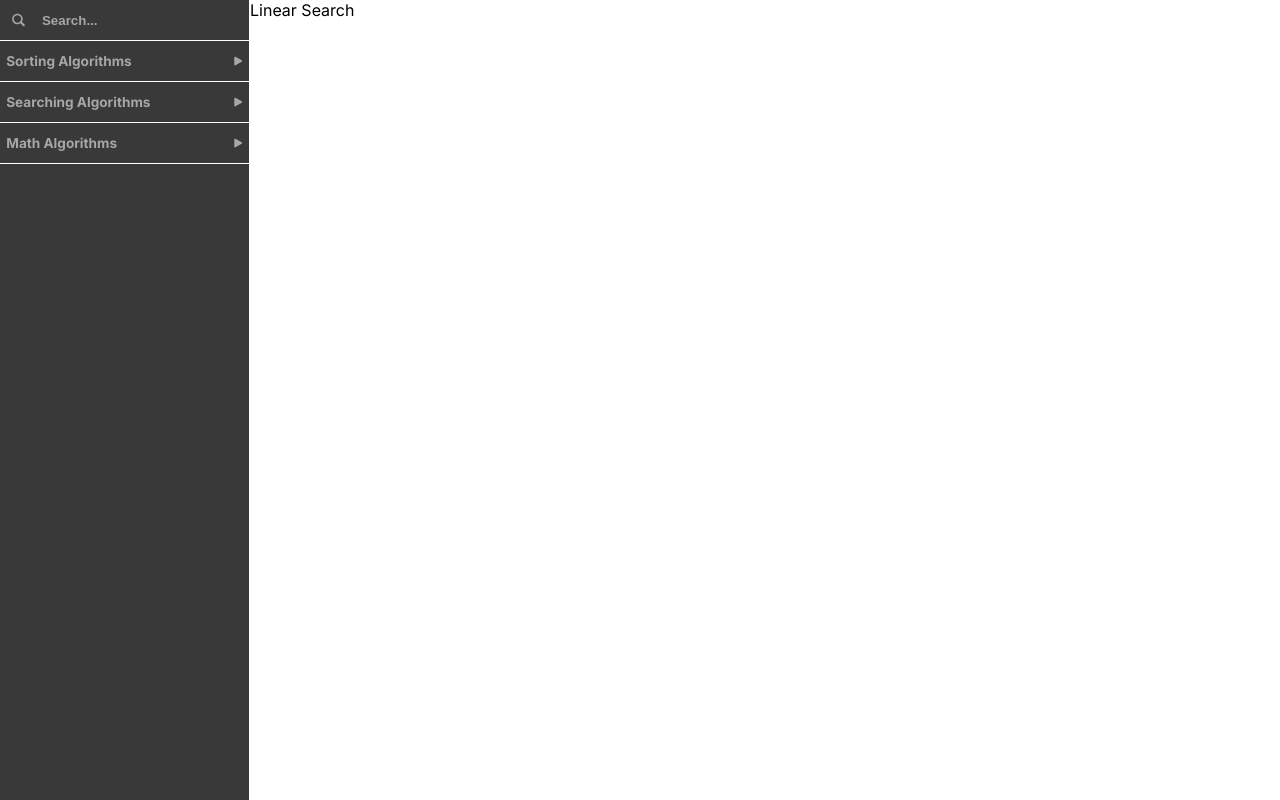
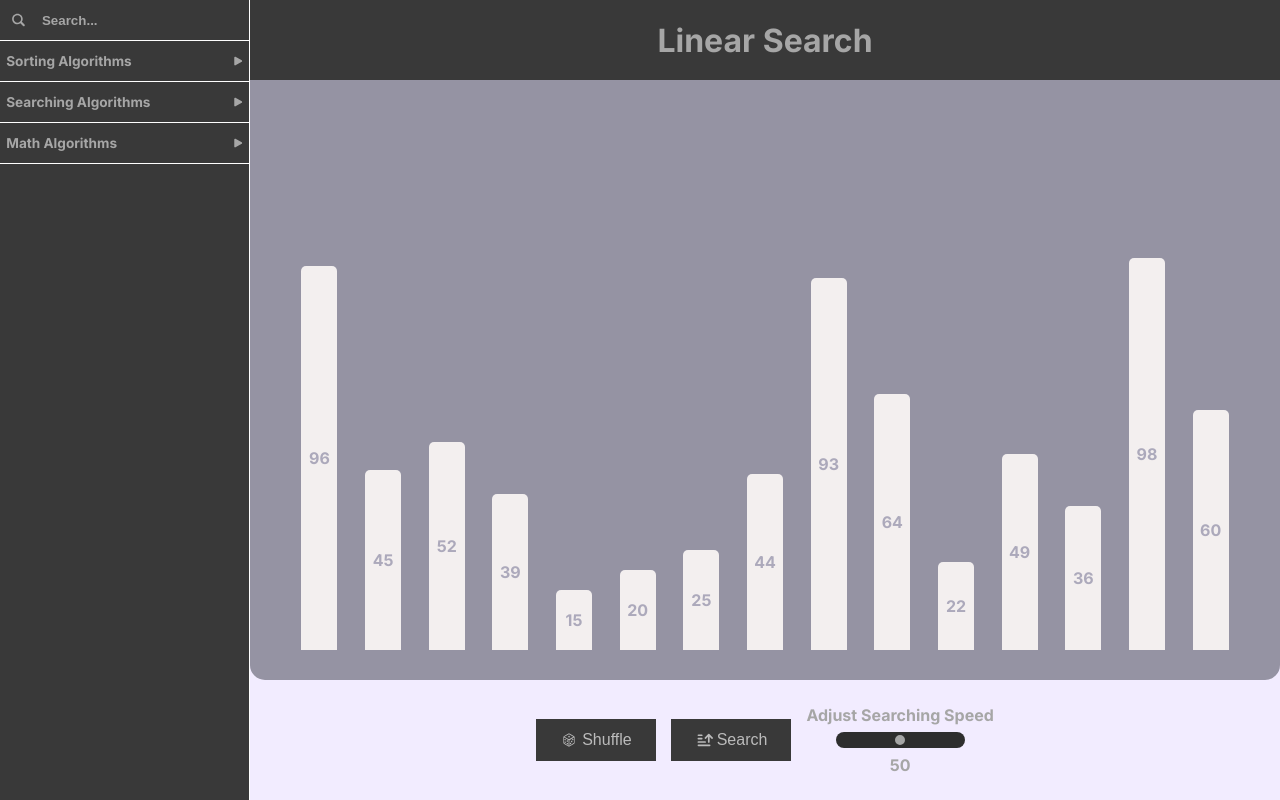
Before and after one commit to DjDister/Algorithms-View, a Next.js app: page /searching-algorithms/linear-search in a window 1280 px wide. Built offline with nearby package versions, Linux system fonts and the light colour scheme.

Commit message:
Linear Search alghorithm and input label prop to graphLayout component

```diff
--- a/src/app/(algorithms)/searching-algorithms/binary-search/page.tsx
+++ b/src/app/(algorithms)/searching-algorithms/binary-search/page.tsx
@@ -106,6 +106,7 @@ export default function Page() {
       sortingSpeedFunction={handleSortingSpeed}
       sortLabel="Search"
       shuffleLabel="Randomize"
+      inputLabel="Adjust Searching Speed"
     />
   );
 }
--- a/src/app/(algorithms)/searching-algorithms/linear-search/page.tsx
+++ b/src/app/(algorithms)/searching-algorithms/linear-search/page.tsx
@@ -1,3 +1,71 @@
+"use client";
+import GraphLayout from "@/components/GraphLayout/GraphLayout";
+import { createRandomArray, shuffle } from "@/utils/arrays-utils";
+import {
+  BASE_SEARCH_SPEED,
+  BASE_SEARCH_TIMEOUT,
+  SEARCH_MULTIPLIER,
+} from "@/utils/consts/search.consts";
+import { useMemo, useState } from "react";
+
+const initialArray = createRandomArray(15, 10, 100);
 export default function Page() {
-  return <div>Linear Search</div>;
+  const [array, setArray] = useState<number[]>(initialArray);
+  const [sortingSpeed, setSortingSpeed] = useState<number>(BASE_SEARCH_SPEED);
+  const [chosenColumn, setChosenColumn] = useState<number>(-10);
+  const pullSortingSpeed = (sortingSpeed: number) => {
+    setSortingSpeed(sortingSpeed * SEARCH_MULTIPLIER);
+  };
+
+  const numberToFind = useMemo(() => {
+    return array[Math.floor(Math.random() * array.length)];
+  }, [array]);
+
+  const linearSearch = async () => {
+    setChosenColumn(-10);
+    for (let i = 0; i <= array.length; i++) {
+      await new Promise((resolve) =>
+        setTimeout(resolve, BASE_SEARCH_TIMEOUT / sortingSpeed)
+      );
+      setChosenColumn(i);
+
+      if (array[i] == numberToFind) {
+        return numberToFind;
+      }
+    }
+
+    setChosenColumn(-10);
+  };
+
+  const onRandomize = () => {
+    setChosenColumn(-10);
+    setArray(() => shuffle(array));
+  };
+
+  return (
+    <GraphLayout
+      title="Linear Search"
+      sorrtingArray={array}
+      onSort={() => linearSearch()}
+      onRandomize={() => onRandomize()}
+      sortingSpeedFunction={() => pullSortingSpeed}
+      chosenColumn={chosenColumn}
+      sortLabel="Search"
+      inputLabel="Adjust Searching Speed"
+      indexesToStyle={[
+        {
+          indexes: array[chosenColumn] === numberToFind ? [chosenColumn] : [],
+          style: {
+            backgroundColor: "#BCED09",
+          },
+        },
+        {
+          indexes: array.map((_, i) => (i < chosenColumn ? i : -10)),
+          style: {
+            backgroundColor: "grey",
+          },
+        },
+      ]}
+    />
+  );
 }
--- a/src/components/GraphLayout/GraphLayout.tsx
+++ b/src/components/GraphLayout/GraphLayout.tsx
@@ -24,6 +24,7 @@ function GraphLayout({
   otherUtils,
   shuffleLabel = "Shuffle",
   sortLabel = "Sort",
+  inputLabel = "Adjust Sorting Speed",
   children,
 }: {
   sorrtingArray: number[];
@@ -44,6 +45,7 @@ function GraphLayout({
   children?: React.ReactNode;
   shuffleLabel?: string;
   sortLabel?: string;
+  inputLabel?: string;
 }) {
   return (
     <div className={styles.GraphLayout}>
@@ -105,7 +107,10 @@ function GraphLayout({
         <Button disabled={!isAbleToSort} onClick={onSort} icon={<SortSvg />}>
           {sortLabel}
         </Button>
-        <RangeInput sliderValueFunction={sortingSpeedFunction} />
+        <RangeInput
+          sliderValueFunction={sortingSpeedFunction}
+          inputLabel={inputLabel}
+        />
         {otherUtils}
       </div>
     </div>
--- a/src/components/RangeInput/RangeInput.tsx
+++ b/src/components/RangeInput/RangeInput.tsx
@@ -3,8 +3,10 @@ import styles from "./RangeInput.module.css";
 
 function RangeInput({
   sliderValueFunction,
+  inputLabel,
 }: {
   sliderValueFunction: (sliderValue: number) => void;
+  inputLabel: string;
 }) {
   const [sliderValue, setSliderValue] = useState<number>(50);
 
@@ -15,7 +17,7 @@ function RangeInput({
 
   return (
     <div className={styles.inputBox}>
-      <div>Adjust Sorting Speed</div>
+      <div>{inputLabel}</div>
       <input
         type="range"
         min={1}
```
